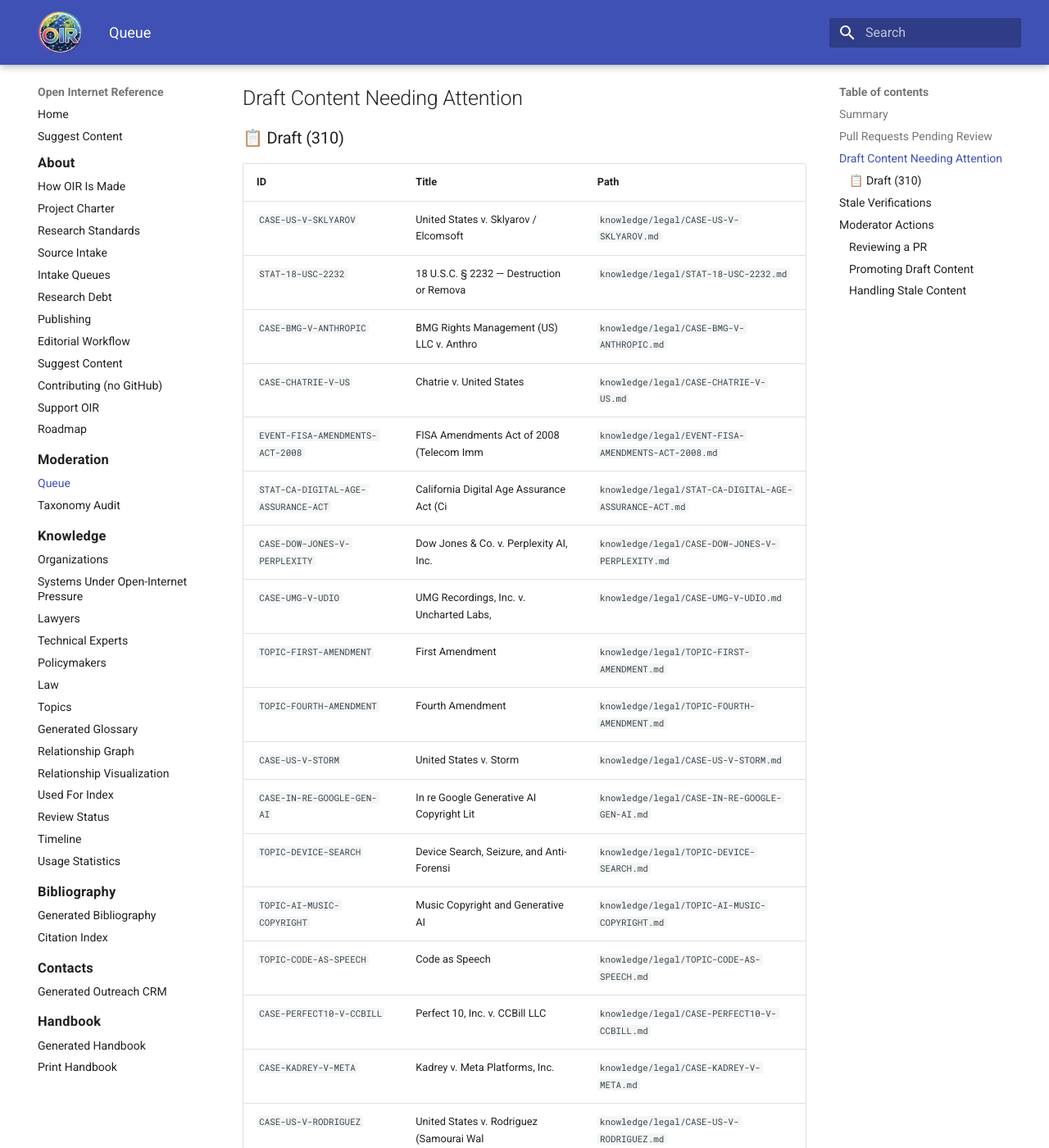
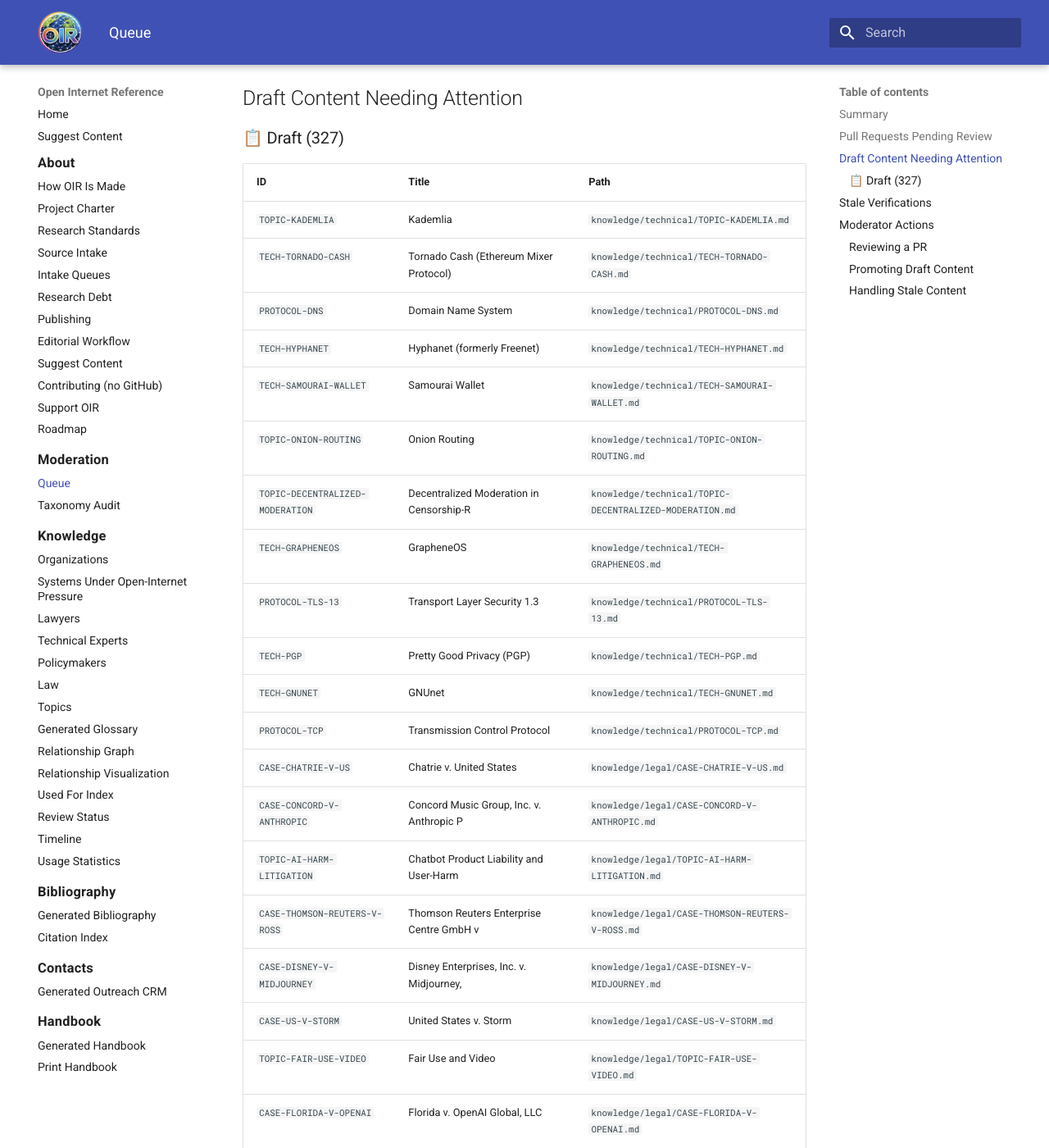
Before and after one commit to itsmeront/open-internet-reference, an MkDocs documentation site: the page built from website/generated/moderation.md, in a window 1280 px wide and 1400 px high, scrolled down 758 px. Shown: the whole window at 82% size. Built offline with MkDocs 1.6.1 and Material for MkDocs 9.7.7, drawn with Linux system fonts in a browser that asks for light colours; some of the changed text lies outside the part shown.

Commit message:
chore: update moderation and taxonomy reports [automated]

```diff
--- a/website/generated/moderation.md
+++ b/website/generated/moderation.md
@@ -11,7 +11,7 @@ This page surfaces pending contributions, draft content, and items needing edito
 | Open PRs awaiting review | 0 |
 | AI-generated PRs | 0 |
 | Stale PRs (>7 days no activity) | 0 |
-| Draft content items | 310 |
+| Draft content items | 327 |
 | Items needing sources | 0 |
 | Stale verifications (>6 months) | 0 |
 
@@ -21,32 +21,32 @@ This page surfaces pending contributions, draft content, and items needing edito
 
 ## Draft Content Needing Attention
 
-### 📋 Draft (310)
+### 📋 Draft (327)
 
 | ID | Title | Path |
 |---|-------|------|
-| `CASE-US-V-SKLYAROV` | United States v. Sklyarov / Elcomsoft | `knowledge/legal/CASE-US-V-SKLYAROV.md` |
-| `STAT-18-USC-2232` | 18 U.S.C. § 2232 — Destruction or Remova | `knowledge/legal/STAT-18-USC-2232.md` |
-| `CASE-BMG-V-ANTHROPIC` | BMG Rights Management (US) LLC v. Anthro | `knowledge/legal/CASE-BMG-V-ANTHROPIC.md` |
+| `TOPIC-KADEMLIA` | Kademlia | `knowledge/technical/TOPIC-KADEMLIA.md` |
+| `TECH-TORNADO-CASH` | Tornado Cash (Ethereum Mixer Protocol) | `knowledge/technical/TECH-TORNADO-CASH.md` |
+| `PROTOCOL-DNS` | Domain Name System | `knowledge/technical/PROTOCOL-DNS.md` |
+| `TECH-HYPHANET` | Hyphanet (formerly Freenet) | `knowledge/technical/TECH-HYPHANET.md` |
+| `TECH-SAMOURAI-WALLET` | Samourai Wallet | `knowledge/technical/TECH-SAMOURAI-WALLET.md` |
+| `TOPIC-ONION-ROUTING` | Onion Routing | `knowledge/technical/TOPIC-ONION-ROUTING.md` |
+| `TOPIC-DECENTRALIZED-MODERATION` | Decentralized Moderation in Censorship-R | `knowledge/technical/TOPIC-DECENTRALIZED-MODERATION.md` |
+| `TECH-GRAPHENEOS` | GrapheneOS | `knowledge/technical/TECH-GRAPHENEOS.md` |
+| `PROTOCOL-TLS-13` | Transport Layer Security 1.3 | `knowledge/technical/PROTOCOL-TLS-13.md` |
+| `TECH-PGP` | Pretty Good Privacy (PGP) | `knowledge/technical/TECH-PGP.md` |
+| `TECH-GNUNET` | GNUnet | `knowledge/technical/TECH-GNUNET.md` |
+| `PROTOCOL-TCP` | Transmission Control Protocol | `knowledge/technical/PROTOCOL-TCP.md` |
 | `CASE-CHATRIE-V-US` | Chatrie v. United States | `knowledge/legal/CASE-CHATRIE-V-US.md` |
-| `EVENT-FISA-AMENDMENTS-ACT-2008` | FISA Amendments Act of 2008 (Telecom Imm | `knowledge/legal/EVENT-FISA-AMENDMENTS-ACT-2008.md` |
-| `STAT-CA-DIGITAL-AGE-ASSURANCE-ACT` | California Digital Age Assurance Act (Ci | `knowledge/legal/STAT-CA-DIGITAL-AGE-ASSURANCE-ACT.md` |
-| `CASE-DOW-JONES-V-PERPLEXITY` | Dow Jones & Co. v. Perplexity AI, Inc. | `knowledge/legal/CASE-DOW-JONES-V-PERPLEXITY.md` |
-| `CASE-UMG-V-UDIO` | UMG Recordings, Inc. v. Uncharted Labs,  | `knowledge/legal/CASE-UMG-V-UDIO.md` |
-| `TOPIC-FIRST-AMENDMENT` | First Amendment | `knowledge/legal/TOPIC-FIRST-AMENDMENT.md` |
-| `TOPIC-FOURTH-AMENDMENT` | Fourth Amendment | `knowledge/legal/TOPIC-FOURTH-AMENDMENT.md` |
+| `CASE-CONCORD-V-ANTHROPIC` | Concord Music Group, Inc. v. Anthropic P | `knowledge/legal/CASE-CONCORD-V-ANTHROPIC.md` |
+| `TOPIC-AI-HARM-LITIGATION` | Chatbot Product Liability and User-Harm  | `knowledge/legal/TOPIC-AI-HARM-LITIGATION.md` |
+| `CASE-THOMSON-REUTERS-V-ROSS` | Thomson Reuters Enterprise Centre GmbH v | `knowledge/legal/CASE-THOMSON-REUTERS-V-ROSS.md` |
+| `CASE-DISNEY-V-MIDJOURNEY` | Disney Enterprises, Inc. v. Midjourney,  | `knowledge/legal/CASE-DISNEY-V-MIDJOURNEY.md` |
 | `CASE-US-V-STORM` | United States v. Storm | `knowledge/legal/CASE-US-V-STORM.md` |
-| `CASE-IN-RE-GOOGLE-GEN-AI` | In re Google Generative AI Copyright Lit | `knowledge/legal/CASE-IN-RE-GOOGLE-GEN-AI.md` |
-| `TOPIC-DEVICE-SEARCH` | Device Search, Seizure, and Anti-Forensi | `knowledge/legal/TOPIC-DEVICE-SEARCH.md` |
-| `TOPIC-AI-MUSIC-COPYRIGHT` | Music Copyright and Generative AI | `knowledge/legal/TOPIC-AI-MUSIC-COPYRIGHT.md` |
-| `TOPIC-CODE-AS-SPEECH` | Code as Speech | `knowledge/legal/TOPIC-CODE-AS-SPEECH.md` |
-| `CASE-PERFECT10-V-CCBILL` | Perfect 10, Inc. v. CCBill LLC | `knowledge/legal/CASE-PERFECT10-V-CCBILL.md` |
-| `CASE-KADREY-V-META` | Kadrey v. Meta Platforms, Inc. | `knowledge/legal/CASE-KADREY-V-META.md` |
-| `CASE-US-V-RODRIGUEZ` | United States v. Rodriguez (Samourai Wal | `knowledge/legal/CASE-US-V-RODRIGUEZ.md` |
-| `CASE-CONCORD-V-ANTHROPIC` | Concord Music Group, Inc. v. Anthropic P | `knowledge/legal/CASE-CONCORD-V-ANTHROPIC.md` |
-| `CASE-SONY-V-ANTHROPIC` | Sony Music Publishing (US) LLC v. Anthro | `knowledge/legal/CASE-SONY-V-ANTHROPIC.md` |
+| `TOPIC-FAIR-USE-VIDEO` | Fair Use and Video | `knowledge/legal/TOPIC-FAIR-USE-VIDEO.md` |
+| `CASE-FLORIDA-V-OPENAI` | Florida v. OpenAI Global, LLC | `knowledge/legal/CASE-FLORIDA-V-OPENAI.md` |
 
-*...and 290 more*
+*...and 307 more*
 
 ## Stale Verifications
 
```
Also changed, not shown: other parts of website/generated/moderation.md (+1 -1 lines), website/generated/taxonomy-audit.md (+29 -29 lines), 2 other files.
